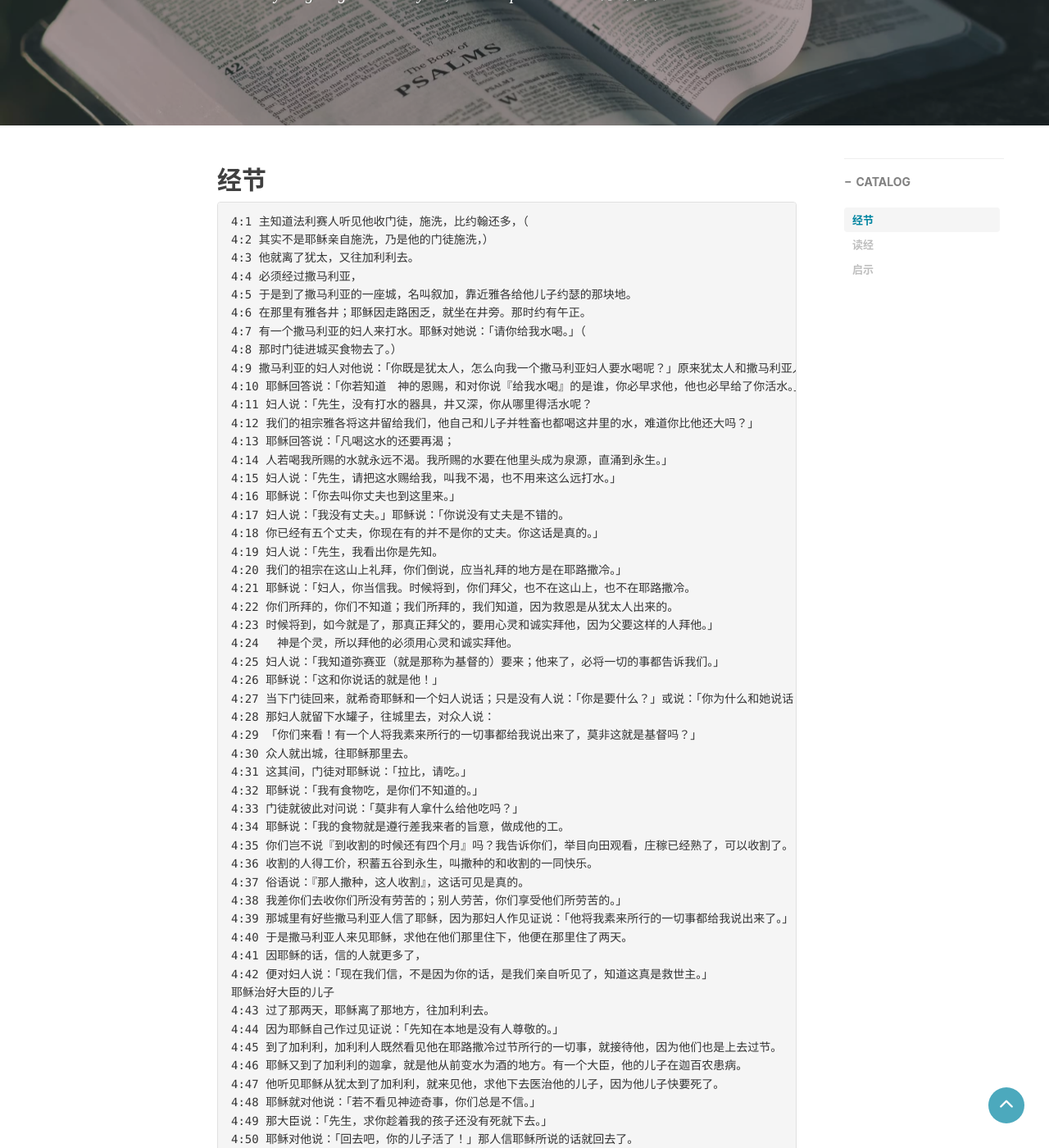
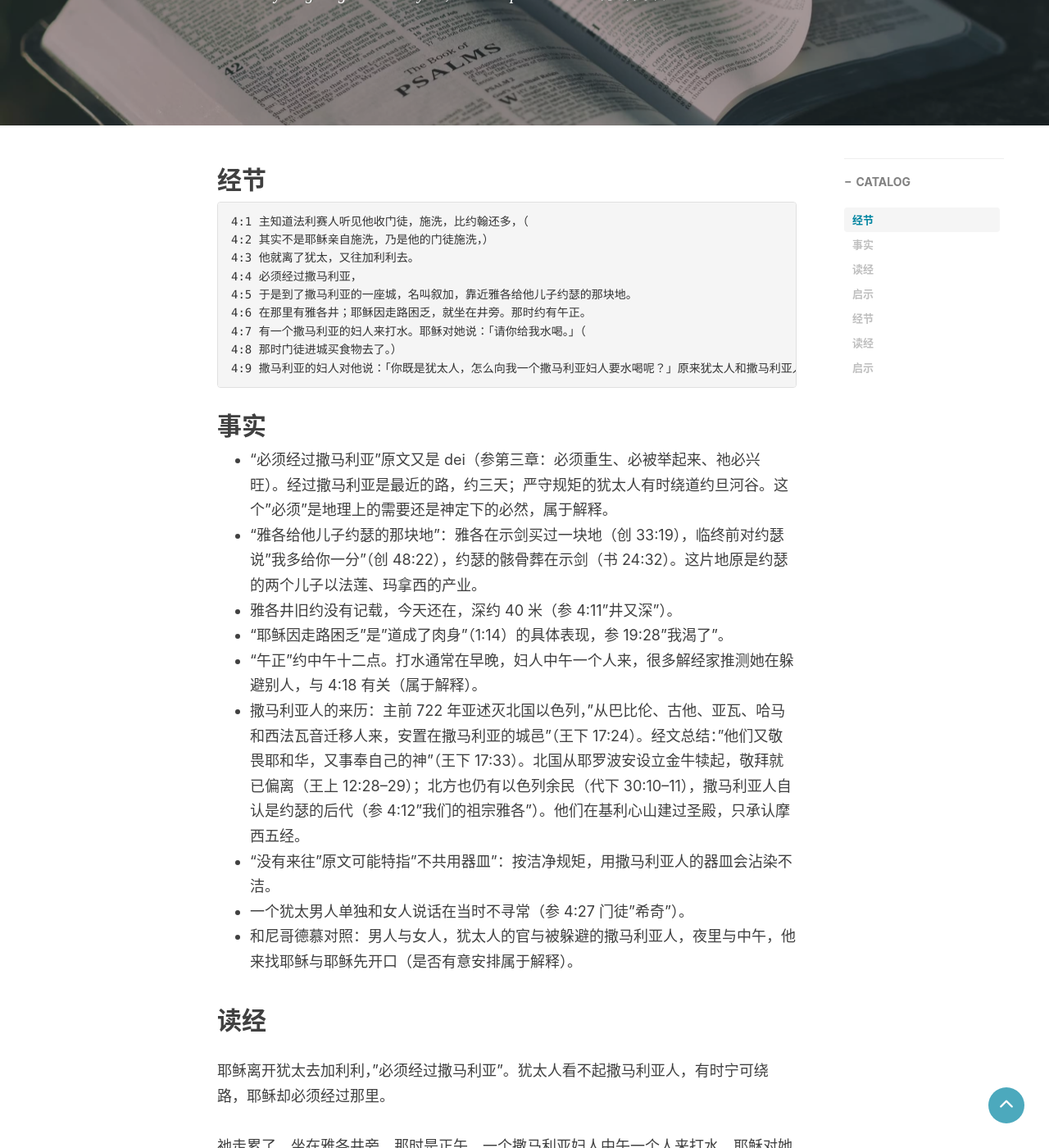
Before and after one commit to jingminglake/jingminglake.github.io, a Jekyll site: the page built from _posts/读圣经/约翰福音/2026-01-14-约翰福音第四章.md, in a window 1280 px wide and 1400 px high, scrolled down 306 px. Shown: the whole window at 82% size. Built offline with Jekyll 4.4.1, drawn with Linux system fonts in a browser that asks for light colours; comment, search, counter and statistics services are not loaded; some of the changed text lies outside the part shown.

Commit message:
约翰福音第四章：补写第1段（4:1–9，必须经过撒马利亚）
Co-Authored-By: Claude Opus 5.5 <noreply@anthropic.com>
Claude-Session: https://claude.ai/code/session_01AvV5MQGno4NsTr9xFzXEJh

```diff
--- a/_posts/读圣经/约翰福音/2026-01-14-约翰福音第四章.md
+++ b/_posts/读圣经/约翰福音/2026-01-14-约翰福音第四章.md
@@ -23,6 +23,34 @@ tags:
 4:7 有一个撒马利亚的妇人来打水。耶稣对她说：「请你给我水喝。」（
 4:8 那时门徒进城买食物去了。）
 4:9 撒马利亚的妇人对他说：「你既是犹太人，怎么向我一个撒马利亚妇人要水喝呢？」原来犹太人和撒马利亚人没有来往。
+</pre>
+
+## 事实
+
+- "必须经过撒马利亚"原文又是 dei（参第三章：必须重生、必被举起来、祂必兴旺）。经过撒马利亚是最近的路，约三天；严守规矩的犹太人有时绕道约旦河谷。这个"必须"是地理上的需要还是神定下的必然，属于解释。
+- "雅各给他儿子约瑟的那块地"：雅各在示剑买过一块地（创 33:19），临终前对约瑟说"我多给你一分"（创 48:22），约瑟的骸骨葬在示剑（书 24:32）。这片地原是约瑟的两个儿子以法莲、玛拿西的产业。
+- 雅各井旧约没有记载，今天还在，深约 40 米（参 4:11"井又深"）。
+- "耶稣因走路困乏"是"道成了肉身"（1:14）的具体表现，参 19:28"我渴了"。
+- "午正"约中午十二点。打水通常在早晚，妇人中午一个人来，很多解经家推测她在躲避别人，与 4:18 有关（属于解释）。
+- 撒马利亚人的来历：主前 722 年亚述灭北国以色列，"从巴比伦、古他、亚瓦、哈马和西法瓦音迁移人来，安置在撒马利亚的城邑"（王下 17:24）。经文总结："他们又敬畏耶和华，又事奉自己的神"（王下 17:33）。北国从耶罗波安设立金牛犊起，敬拜就已偏离（王上 12:28–29）；北方也仍有以色列余民（代下 30:10–11），撒马利亚人自认是约瑟的后代（参 4:12"我们的祖宗雅各"）。他们在基利心山建过圣殿，只承认摩西五经。
+- "没有来往"原文可能特指"不共用器皿"：按洁净规矩，用撒马利亚人的器皿会沾染不洁。
+- 一个犹太男人单独和女人说话在当时不寻常（参 4:27 门徒"希奇"）。
+- 和尼哥德慕对照：男人与女人，犹太人的官与被躲避的撒马利亚人，夜里与中午，他来找耶稣与耶稣先开口（是否有意安排属于解释）。
+
+## 读经
+
+耶稣离开犹太去加利利，"必须经过撒马利亚"。犹太人看不起撒马利亚人，有时宁可绕路，耶稣却必须经过那里。
+
+祂走累了，坐在雅各井旁，那时是正午。一个撒马利亚妇人中午一个人来打水，耶稣对她说："请你给我水喝。"
+
+妇人很惊讶：犹太人不和撒马利亚人来往，更不会用她的器皿喝水。上一章尼哥德慕是犹太人的官，夜里来找耶稣；这一章是一个被人躲避的妇人，中午来打水，是耶稣先开口向她要水。
+
+## 启示
+
+撒马利亚是知道神，却稀里糊涂的一帮边缘人，无论是里面还是外面都是。
+
+## 经节
+<pre style="font-size: 18px;">
 4:10 耶稣回答说：「你若知道　神的恩赐，和对你说『给我水喝』的是谁，你必早求他，他也必早给了你活水。」
 4:11 妇人说：「先生，没有打水的器具，井又深，你从哪里得活水呢？
 4:12 我们的祖宗雅各将这井留给我们，他自己和儿子并牲畜也都喝这井里的水，难道你比他还大吗？」
```
